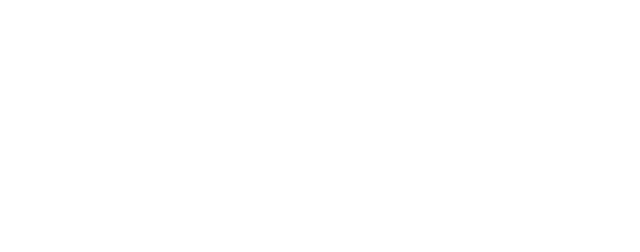
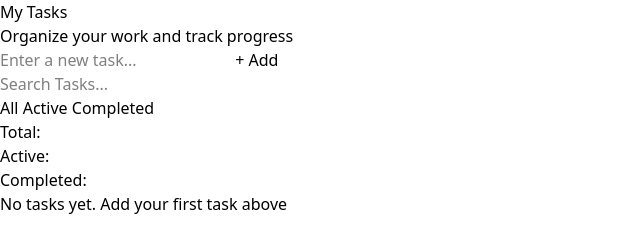
Before and after one commit to A-R-Adnan/ToDoApp_Vanilla_JS, a website: page index.html in a window 1280 px wide. Shown: the whole page, without its empty margins (0-640 px from the left). Drawn offline with Linux system fonts and the light colour scheme.

Commit message:
Add initial todo app HTML structure

```diff
--- a/index.html
+++ b/index.html
@@ -1,14 +1,43 @@
 <!DOCTYPE html>
 <html lang="en">
+
 <head>
     <meta charset="UTF-8">
     <meta name="viewport" content="width=device-width, initial-scale=1.0">
     <title>Advanced Todo App</title>
     <link rel="stylesheet" href="./src/output.css">
 </head>
+
 <body>
+    <main>
+        <header>
+            <h1>My Tasks</h1>
+            <p>Organize your work and track progress</p>
+        </header>
+        <form id="taskForm">
+            <input type="text" id="taskInput" placeholder="Enter a new task...">
+            <button type="submit">+ Add</button>
+        </form>
+        <section>
+            <input type="text" id="searchInput" placeholder="Search Tasks...">
+            <div>
+                <button type="button" id="allFilterBtn">All</button>
+                <button type="button" id="activeFilterBtn">Active</button>
+                <button type="button" id="completedFilterBtn">Completed</button>
+            </div>
+            <div>
+                <p>Total: <span id="totalCount"></span></p>
+                <p>Active: <span id="activeCount"></span></p>
+                <p>Completed: <span id="completedCount"></span></p>
+            </div>
+        </section>
+        <ul id="taskList">
 
+        </ul>
+        <p id="emptyMessage">No tasks yet. Add your first task above</p>
+    </main>
 
     <script src="./script.js"></script>
 </body>
+
 </html>
```
Also changed, not shown: src/output.css.
